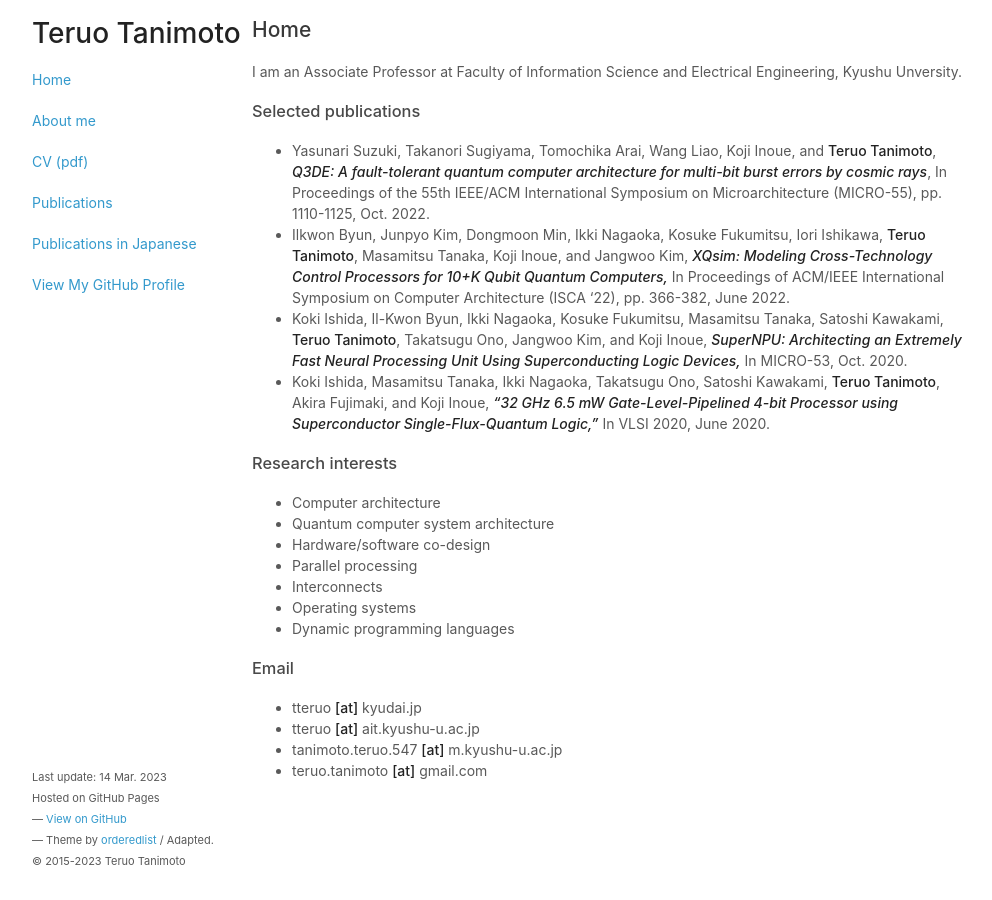
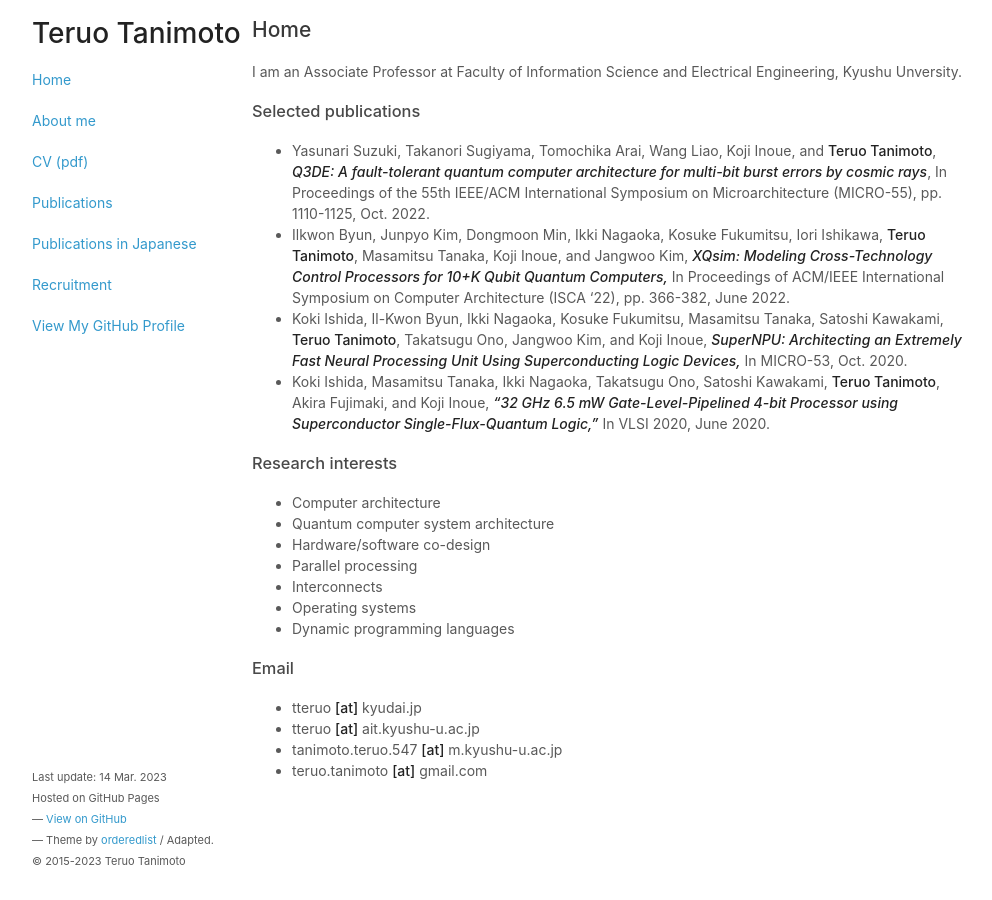
Before and after one commit to teruo41/teruo41.github.io, a Jekyll site: the page built from index.md, in a window 1280 px wide. Shown: the whole page, without its empty margins (138-1130 px from the left). Built offline with Jekyll 4.4.1, drawn with Linux system fonts in a browser that asks for light colours.

Commit message:
Update header.html

```diff
--- a/_includes/header.html
+++ b/_includes/header.html
@@ -5,5 +5,6 @@
   <p class="view"><a href="/contents/CV_teruo.pdf">CV (pdf)</a></p>
   <p class="view"><a href="/pubse">Publications</a></p>
   <p class="view"><a href="/pubsj">Publications in Japanese</a></p>
+  <p class="view"><a href="/recruitment">Recruitment</a></p>
   <p class="view"><a href="https://github.com/teruo41">View My GitHub Profile</a></p>
 </header>
```
